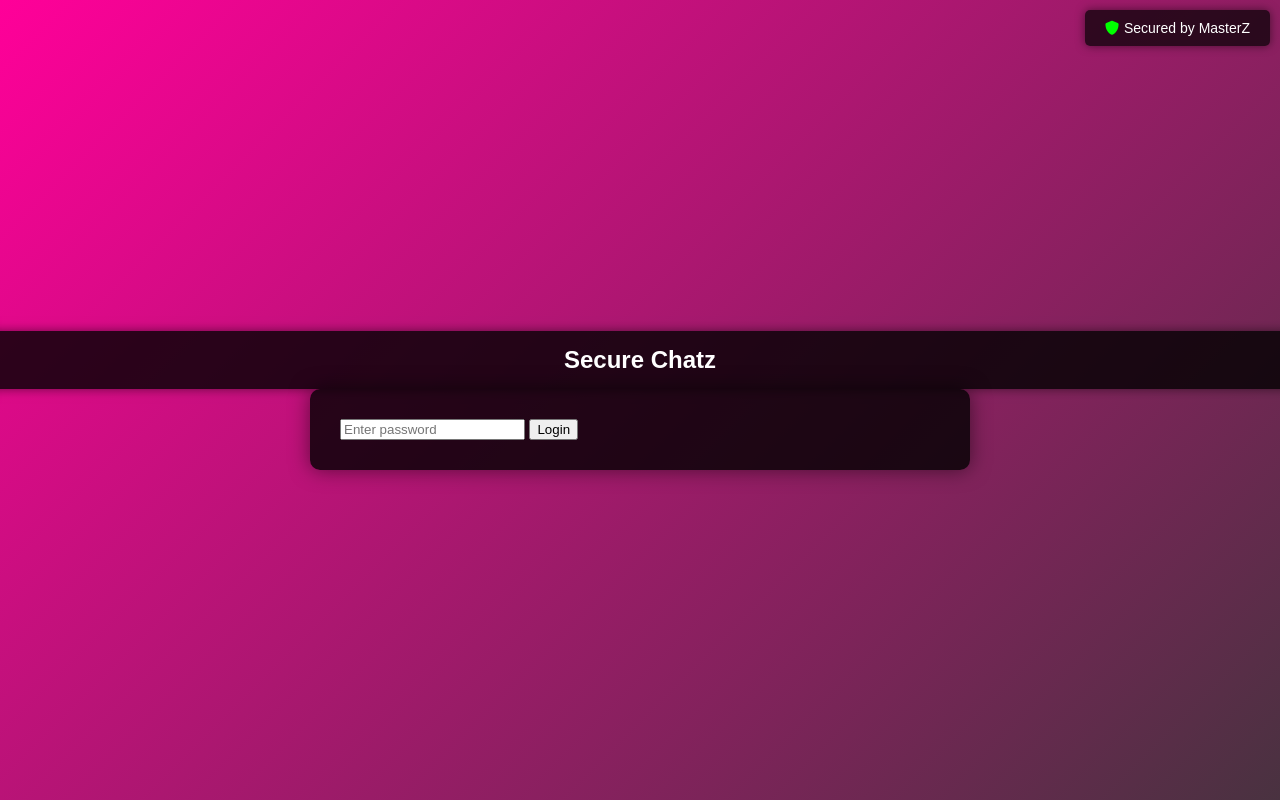
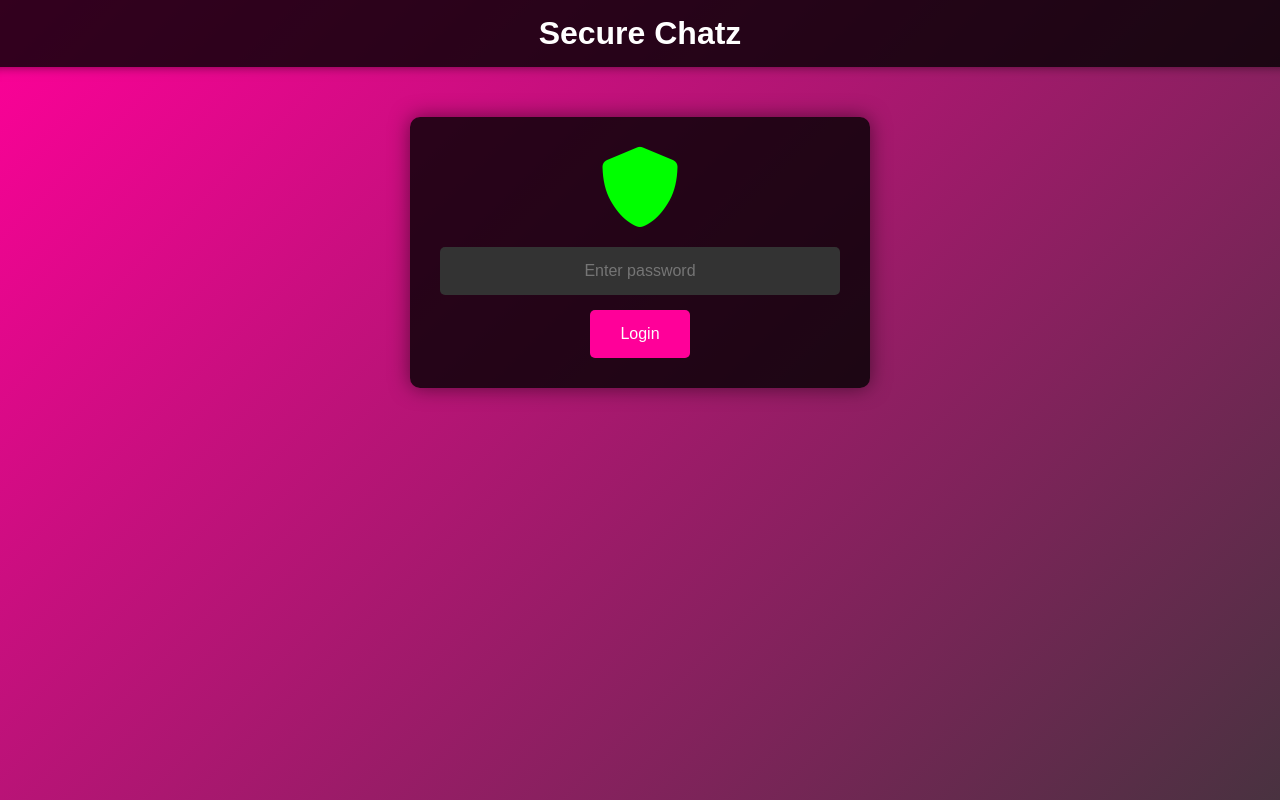
Before and after one commit to masterzboii/ChatApp, a website: page public/index.html in a window 1280 px wide. Drawn offline with nearby package versions, Linux system fonts and the light colour scheme; no server answers.

Commit message:
Enhance login page design with secure shield icon and improve overall design

```diff
--- a/public/index.html
+++ b/public/index.html
@@ -6,16 +6,14 @@
     <title>Secure Chatz</title>
     <link rel="stylesheet" href="https://cdnjs.cloudflare.com/ajax/libs/font-awesome/6.0.0-beta3/css/all.min.css">
     <link rel="stylesheet" href="style.css">
-    <link rel="icon" href="favicon.ico" type="image/x-icon"> <!-- Add favicon -->
+    <link rel="icon" href="favicon.ico" type="image/x-icon">
 </head>
 <body>
-    <nav class="navbar">
-        <div class="navbar-brand">Secure Chatz</div>
-    </nav>
-    <div id="secured-by">
-        <i class="fas fa-shield-alt"></i> Secured by MasterZ
-    </div>
+    <header>
+        <h1>Secure Chatz</h1>
+    </header>
     <div id="login-container">
+        <i class="fas fa-shield-alt secure-shield"></i>
         <input id="password-input" type="password" placeholder="Enter password">
         <button id="login-button">Login</button>
     </div>
--- a/public/script.js
+++ b/public/script.js
@@ -55,7 +55,6 @@ socket.on('load messages', (messages) => {
         const messageElement = document.createElement('div');
         messageElement.id = `message-${data.id}`;
         messageElement.innerHTML = `
-            <img src="pfp.png" alt="avatar" class="avatar">
             <strong>${data.username}</strong>: ${data.message}
             <span class="message-timestamp">${data.timestamp}</span>
         `;
@@ -68,7 +67,6 @@ socket.on('chat message', (data) => {
     const messageElement = document.createElement('div');
     messageElement.id = `message-${data.id}`;
     messageElement.innerHTML = `
-        <img src="pfp.png" alt="avatar" class="avatar">
         <strong>${data.username}</strong>: ${data.message}
         <span class="message-timestamp">${data.timestamp}</span>
     `;
@@ -77,7 +75,7 @@ socket.on('chat message', (data) => {
     if (Notification.permission === "granted") {
         new Notification(`${data.username}`, {
             body: data.message,
-            icon: 'pfp.png' // Use pfp.png as notification icon
+            icon: 'favicon.ico' // Use favicon as notification icon
         });
     }
 
@@ -95,7 +93,6 @@ socket.on('file upload', (data) => {
     const messages = document.getElementById('messages');
     const fileElement = document.createElement('div');
     fileElement.innerHTML = `
-        <img src="pfp.png" alt="avatar" class="avatar">
         <strong>${data.username}</strong> uploaded a file:
         <a href="${data.fileContent}" download="${data.fileName}">${data.fileName}</a>
     `;
--- a/public/style.css
+++ b/public/style.css
@@ -2,49 +2,79 @@ body {
     font-family: 'Arial', sans-serif;
     display: flex;
     flex-direction: column;
-    justify-content: center;
     align-items: center;
     height: 100vh;
     margin: 0;
     background: linear-gradient(135deg, #ff0099, #493240);
     color: #fff;
-    position: relative;
 }
 
-.navbar {
+header {
     width: 100%;
     background: rgba(0, 0, 0, 0.8);
     padding: 15px;
-    display: flex;
-    justify-content: center;
-    align-items: center;
+    text-align: center;
     box-shadow: 0 0 10px rgba(0, 0, 0, 0.5);
 }
 
-.navbar-brand {
-    font-size: 1.5em;
+header h1 {
+    margin: 0;
+    font-size: 2em;
     font-weight: bold;
 }
 
-#secured-by {
-    position: absolute;
-    top: 10px;
-    right: 10px;
-    background: rgba(0, 0, 0, 0.7);
-    padding: 10px 20px;
-    border-radius: 5px;
-    box-shadow: 0 0 10px rgba(0, 0, 0, 0.5);
+#login-container {
     display: flex;
+    flex-direction: column;
     align-items: center;
-    font-size: 14px;
+    justify-content: center;
+    width: 100%;
+    max-width: 400px;
+    padding: 30px;
+    margin-top: 50px;
+    background: rgba(0, 0, 0, 0.8);
+    border-radius: 10px;
+    box-shadow: 0 0 20px rgba(0, 0, 0, 0.5);
+    text-align: center;
 }
 
-#secured-by i {
-    margin-right: 5px;
+#login-container i.secure-shield {
+    font-size: 5em;
     color: #00ff00;
+    margin-bottom: 20px;
 }
 
-#login-container,
+#login-container input {
+    width: calc(100% - 30px);
+    padding: 15px;
+    margin-bottom: 15px;
+    border: none;
+    border-radius: 5px;
+    background: #333;
+    color: #fff;
+    font-size: 16px;
+    text-align: center;
+}
+
+#login-container button {
+    padding: 15px 30px;
+    border: none;
+    border-radius: 5px;
+    background: #ff0099;
+    color: #fff;
+    cursor: pointer;
+    transition: background 0.3s ease;
+    font-size: 16px;
+}
+
+#login-container button:hover {
+    background: #e60082;
+}
+
+#login-container button:active {
+    background: #cc0066;
+}
+
 #chat-container {
     width: 100%;
     max-width: 600px;
@@ -122,12 +152,3 @@ body {
     color: #ccc;
     display: block;
 }
-
-.avatar {
-    width: 40px;
-    height: 40px;
-    border-radius: 50%;
-    display: inline-block;
-    margin-right: 10px;
-    vertical-align: middle;
-}
```
